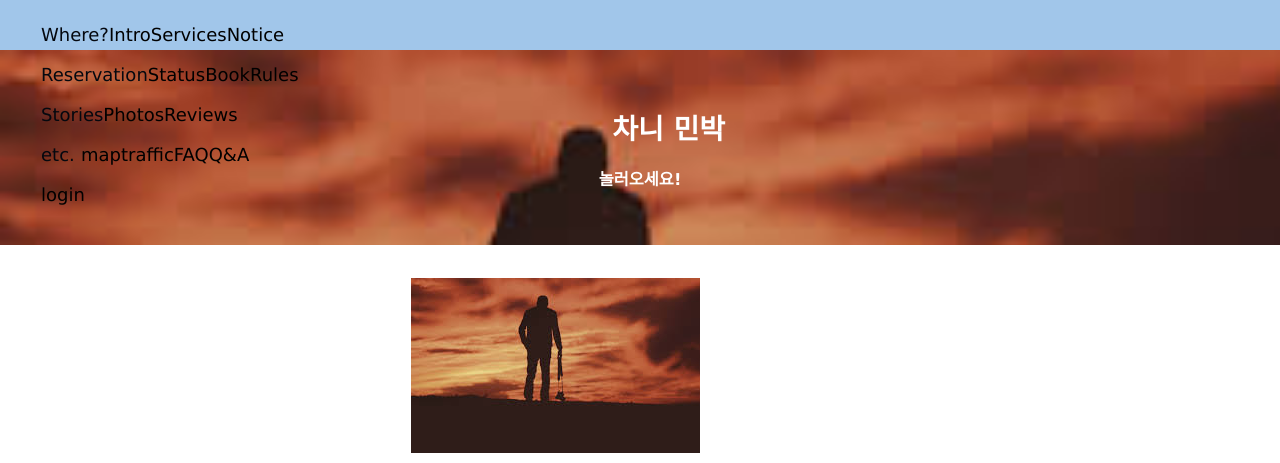
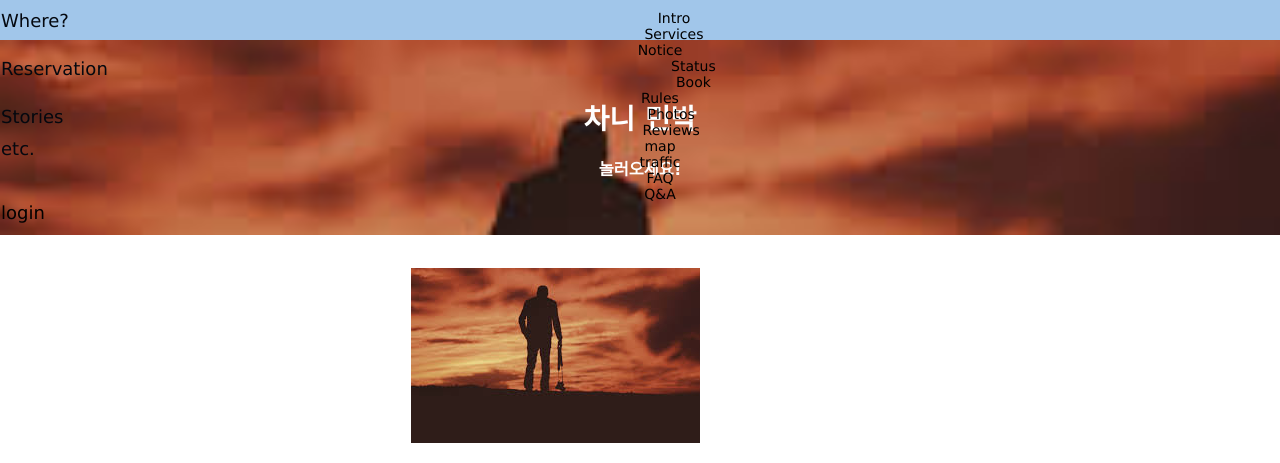
Before and after one commit to 2ood/chaneeMinbak, a PHP site: page / in a window 1280 px wide. Shown: the top 463 px of the page. Run offline with PHP 8.4, Linux system fonts and the light colour scheme.

Commit message:
asdfasdfa

```diff
--- a/css/style.css
+++ b/css/style.css
@@ -30,6 +30,8 @@ body {font-size : 14px;}
 태블릿과 데스크탑의 공통 코드를 작성한다. */
 .container-horizontal-nav-bar {
     margin:0;
+	height : 40px;
+	background:#a1c6ea;
 }
 .container-content {
     height:1000px;
@@ -52,16 +54,19 @@ body {font-size : 14px;}
 }
 
 
-.horizontal-nav-bar{
-    position:relative;
+ul.horizontal-nav-bar{
+    list-style:none;
     margin:0;
 	height : 30px;
     padding :10px 1px 10px;
-    background:#a1c6ea;
 }
-.vertical-nav-bar {
+ul .vertical-nav-bar {
     width:22%;
     background-color : #eee;
+	margin-top:14%;
+    margin-left : 14%;
+    margin-right : 0%;
+    padding : 0;
 }
 .content{
     padding : 33px;
@@ -70,34 +75,17 @@ body {font-size : 14px;}
     background-color : #fff;
 }
 
-.horizontal-nav-bar ul{
-  	height :40px;
-	list-style :none;
-}
-.vertical-nav-bar ul {
-    margin-top:14%;
-    margin-left : 14%;
-    margin-right : 0%;
-    padding : 0;
-}
 
- .horizontal-nav-bar ul li {
+ ul.horizontal-nav-bar li {
   	text-align : center;
     font-size: large;
 	margin:0;
     padding:0;
 	float : left;
 	position :relative;
-	list-style :none;
-
 }
 
-	.horizontal-nav-bar li a {
-		display: block;
-		margin:0;
-	}
-
-.vertical-nav-bar ul li {
+.vertical-nav-bar li {
     margin: 10% 0% 0%;
     padding:3%;
     background-color:#eee;
@@ -105,14 +93,19 @@ body {font-size : 14px;}
     text-align : left;
 }
 
-	.horizontal-nav-bar ul li ul {
-		position:absolute;
-	}
+ul.horizontal-nav-bar li a {
+	display:block;
+}
 
-	.horizontal-nav-bar ul li ul li {
-		float: none;
-		font-size : 14px;
-	}
+.horizontal-nav-bar li ul {
+	position :absolute;
+	text-align : center;
+}
+
+.horizontal-nav-bar ul li{
+	float: none;
+	font-size : 14px;
+}
 }
 
 
--- a/index.html
+++ b/index.html
@@ -14,8 +14,8 @@
   </head>
   <body>
     <div class ='container-horizontal-nav-bar'>
-        <div class='horizontal-nav-bar'><center>
-            <ul>
+        <center>
+            <ul class='horizontal-nav-bar'>
                 <li>Where?</li>
 					<ul>
 						<li><a href='/chaneeMinbak/intro.html'> Intro </a></li>
@@ -42,7 +42,7 @@
 					</ul>
 				<li><a href='/chaneeMinbak/login.html'> login </a></li>
             </ul>
-        </center></div>
+        </center>
     </div>
     <div class ='container-welcome-box'>
         <div class ='welcome-box'>
```
